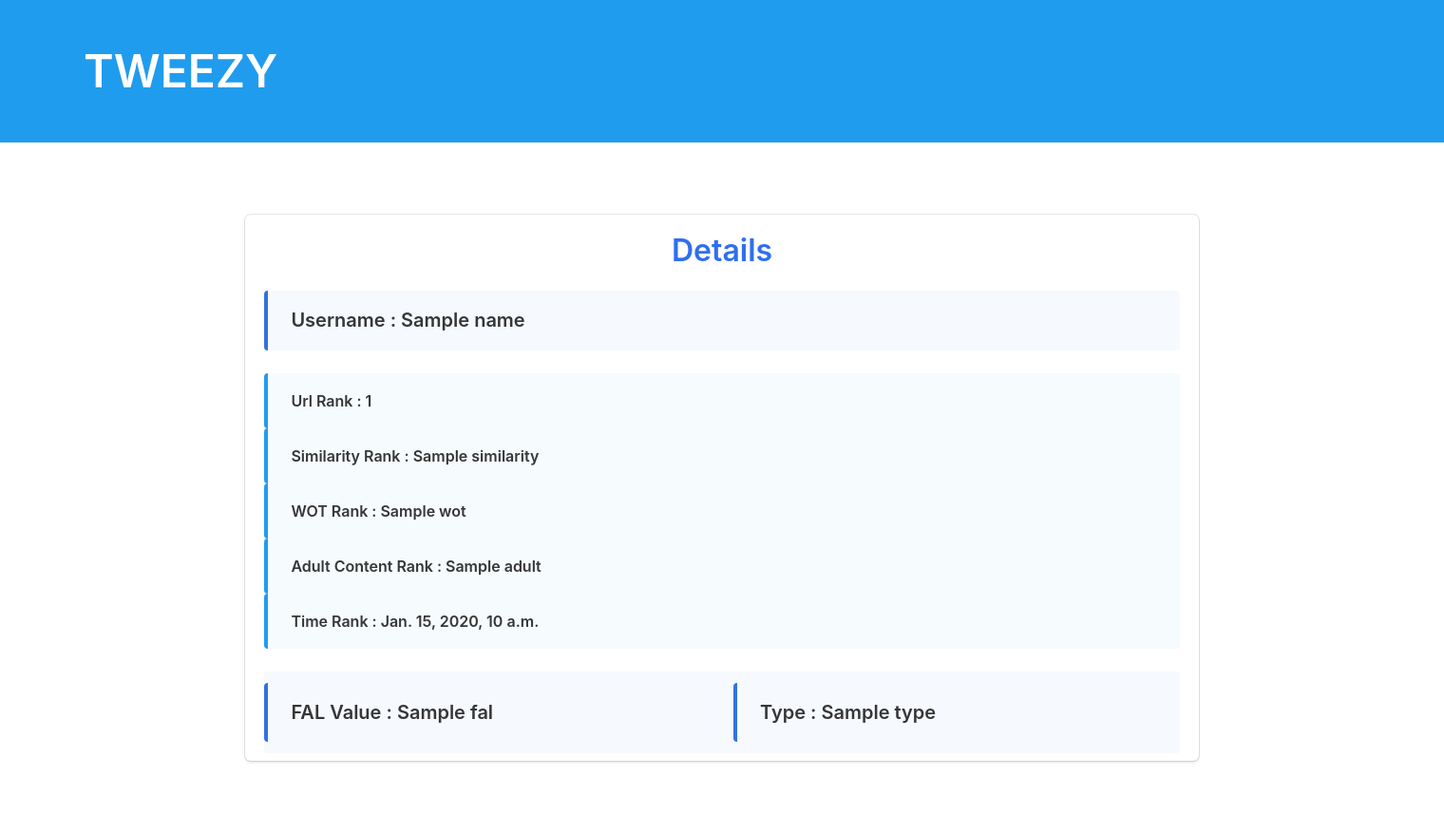
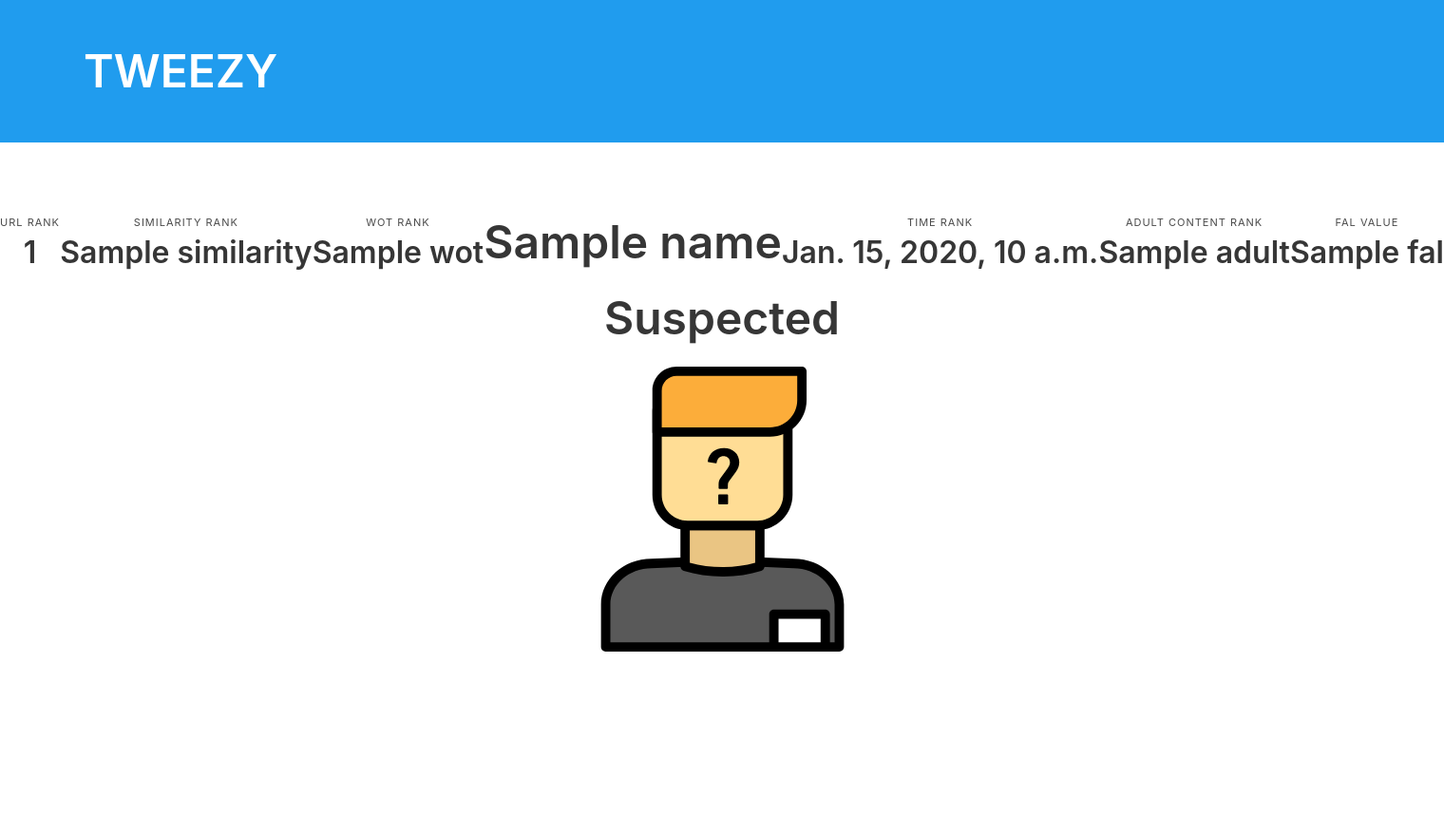
Before and after one commit to aswinzz/Tweezy, a Django app: template main/templates/outputData.html in a window 1520 px wide. Shown: the whole page at 95% size. After the commit the page ends 686 px from the top, so only its background shows below. Run offline with Django 3.2, Linux system fonts and the light colour scheme; the template is opened without the code that fills it: most values are stand-ins (such as "Sample title", 1, 10 or a date in 2020); parts of the project's set-up code (start-up, migrations or seed data) failed here and were passed over; some libraries are stand-ins or nearby versions.

Commit message:
Change show details UI

```diff
--- a/Twitter/main.py
+++ b/Twitter/main.py
@@ -97,7 +97,7 @@ def singleuser(username):
 
         return [a,b,c,d,e,FAL,type]
     else:
-        return ["empty"]
+        return [0,0,0,0,0,0,0]
 
 def analyser():
     dataset = pd.read_csv('Followers.csv')
--- a/main/templates/outputData.html
+++ b/main/templates/outputData.html
@@ -1,3 +1,4 @@
+{% load static %}
 {% load widget_tweaks %}
 <!DOCTYPE html>
 <html lang="en">
@@ -22,6 +23,9 @@
         .result{
             margin-top : 20px;
         }
+        .details {
+            margin-top:5%;
+        }
     </style>
 
     <title>Tweety App</title>
@@ -37,8 +41,79 @@
               </div>
             </div>
     </section>
+<!-- Displays stat -->
+<nav class="level details">
+    <div class="level-item has-text-centered">
+        <div>
+          <p class="heading">URL RANK</p>
+          <p class="title">{{ urlRank }}</p>
+        </div>
+      </div>
+      <div class="level-item has-text-centered">
+        <div>
+          <p class="heading">SIMILARITY RANK</p>
+          <p class="title">{{ similarity }}</p>
+        </div>
+      </div>
+      <div class="level-item has-text-centered">
+        <div>
+          <p class="heading">WOT RANK</p>
+          <p class="title">{{wot}}</p>
+        </div>
+      </div>
+      <div class="level-item has-text-centered">
+        <div>
+          <p class="title is-1">{{name}}</p>
+        </div>
+      </div>
+    <div class="level-item has-text-centered">
+        <div>
+          <p class="heading">Time RANK</p>
+          <p class="title">{{ time }}</p>
+        </div>
+      </div>
+    <div class="level-item has-text-centered">
+        <div>
+          <p class="heading">ADULT CONTENT RANK</p>
+          <p class="title">{{ adult }}</p>
+        </div>
+      </div>
+      <div class="level-item has-text-centered">
+        <div>
+          <p class="heading">FAL VALUE</p>
+          <p class="title">{{fal}}</p>
+        </div>
+      </div>
 
-    <div class="box">
+  </nav>
+   <div class="container is-fluid">
+       <div class="columns">
+           <div class="column">
+                {% if type == 2%}
+                <!-- Anomalous icon  -->
+                <div class="has-text-centered">
+               <p class="title is-1">Anomalous</p>
+               <img src="{% static "main/anomalous.svg" %}" width="300" height="300">
+            </div>
+               {% elif type == 0 %}
+                <!-- Non anomaous icon -->
+                <div class="has-text-centered">
+                <p class="title is-1">Non Anomalous</p>
+               <img src="{% static "main/NonAnomalous.svg" %}" width="300" height="300">
+               </div>
+               {% else %}
+                <!-- Suspected icon -->
+                <div class="has-text-centered">
+                <p class="title is-1">Suspected</p>
+               <img src="{% static "main/suspect.svg" %}" width="300" height="300">
+               </div>
+               {% endif %}
+
+           </div>
+       </div>
+   </div>
+<!-- Display stat end  -->
+    <!-- <div class="box">
         <h4 id="details" class="box-heading title is-3">Details</h4>
         <article class="message is-link">
             <div class="message-body">
@@ -76,7 +151,7 @@
                 </div>
             </div>
         </article>
-    </div>
+    </div> -->
 
 </body>
 </html>
```
Also changed, not shown: main/main.py (deleted, +0 -149 lines), main/views.py (+7 -7 lines), main/static/main/NonAnomalous.svg (added), main/static/main/anomalous.svg (added), main/static/main/suspect.svg (added).
